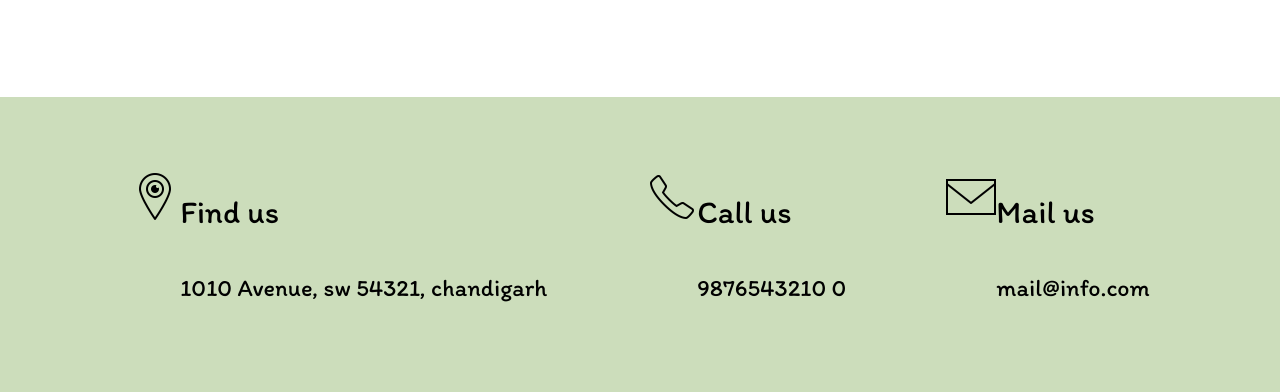
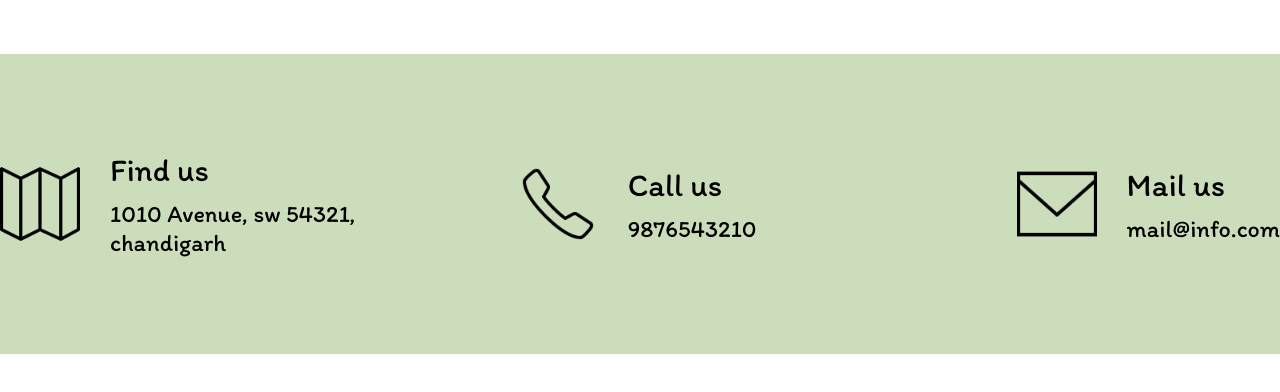
Before and after one commit to stiKendz/gridFlexRep, a plain HTML site: page grids/project-2/index.html in a window 1280 px wide. Shown: the part 804-1196 px from the top of the page. After the commit the page ends 1158 px from the top, so only its background shows below. Drawn offline with Linux system fonts and the light colour scheme.

Commit message:
еще немного доработал футер

```diff
--- a/grids/project-2/index.html
+++ b/grids/project-2/index.html
@@ -57,19 +57,19 @@
     <footer>
         <div class="contacts-icons-container">
             <div class="grid-container find-us-grid">
-                <img class="image-item grid-item-a" src="./images/icons8-visit-100.png">
-                <h1 class="text-item grid-item-b">Find us</h1>
-                <h2 class="text-item grid-item-c">1010 Avenue, sw 54321, chandigarh</h2>
+                <img class="image-item grid-item-a" src="./images/icons8-карта-100.png">
+                <h1 class="text-item-b grid-item-b">Find us</h1>
+                <h2 class="text-item-c grid-item-c">1010 Avenue, sw 54321, chandigarh</h2>
             </div>
             <div class="grid-container call-us-grid">
                 <img class="image-item grid-item-a" src="./images/icons8-телефон-100.png">
-                <h1 class="text-item grid-item-b">Call us</h1>
-                <h2 class="text-item grid-item-c">9876543210 0</h2>
+                <h1 class="text-item-b grid-item-b">Call us</h1>
+                <h2 class="text-item-c grid-item-c">9876543210</h2>
             </div>
             <div class="grid-container mail-us-grid">
-                <img class="image-item grid-item-a" src="./images/icons8-новый-пост-100.png">
-                <h1 class="text-item grid-item-b">Mail us</h1>
-                <h2 class="text-item grid-item-c">mail@info.com</h2>
+                <img class="image-item-mail grid-item-a" src="./images/icons8-новый-пост-100.png">
+                <h1 class="text-item-b grid-item-b">Mail us</h1>
+                <h2 class="text-item-c grid-item-c">mail@info.com</h2>
             </div>
         </div>
     </footer>
--- a/grids/project-2/styles/style.css
+++ b/grids/project-2/styles/style.css
@@ -17,6 +17,8 @@ h1,
 h2,
 h3 {
     font-weight: 500;
+    margin: 0;
+    padding: 0;
 }
 
 header {
@@ -306,7 +308,6 @@ footer {
     height: 100%;
     margin: 0;
     padding: 0;
-    gap: 0px 100px;
 }
 
 .grid-container {
@@ -316,21 +317,36 @@ footer {
     "A C";
     margin: 0;
     padding: 0;
+    gap: 10px 30px;
+}
+
+.call-us-grid {
+    margin-left: 50px;
+}
+
+.mail-us-grid {
+    margin-left: 260px;
 }
 
 .grid-item-a {
     grid-area: A;
+
+    align-self: center;
+    justify-self: start;
+    width: 80px;
+    height: 80px;
 }
 
 .grid-item-b {
     grid-area: B;
+    align-self: end;
 }
 
 .grid-item-c {
     grid-area: C;
+    align-self: start;
 }
 
-.image-item {
-    width: 50px;
-    height: 50px;
+.image-item-mail {
+    height: 90px;
 }
```
Also changed, not shown: grids/project-2/images/icons8-карта-100.png (added).
